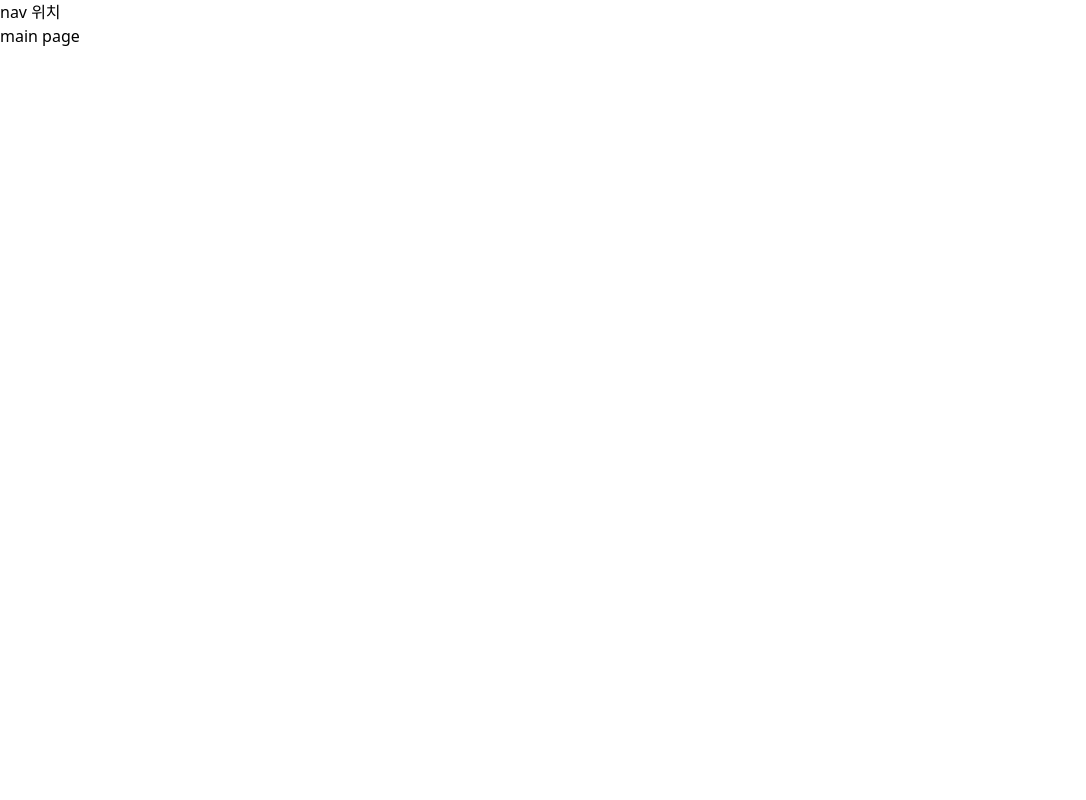
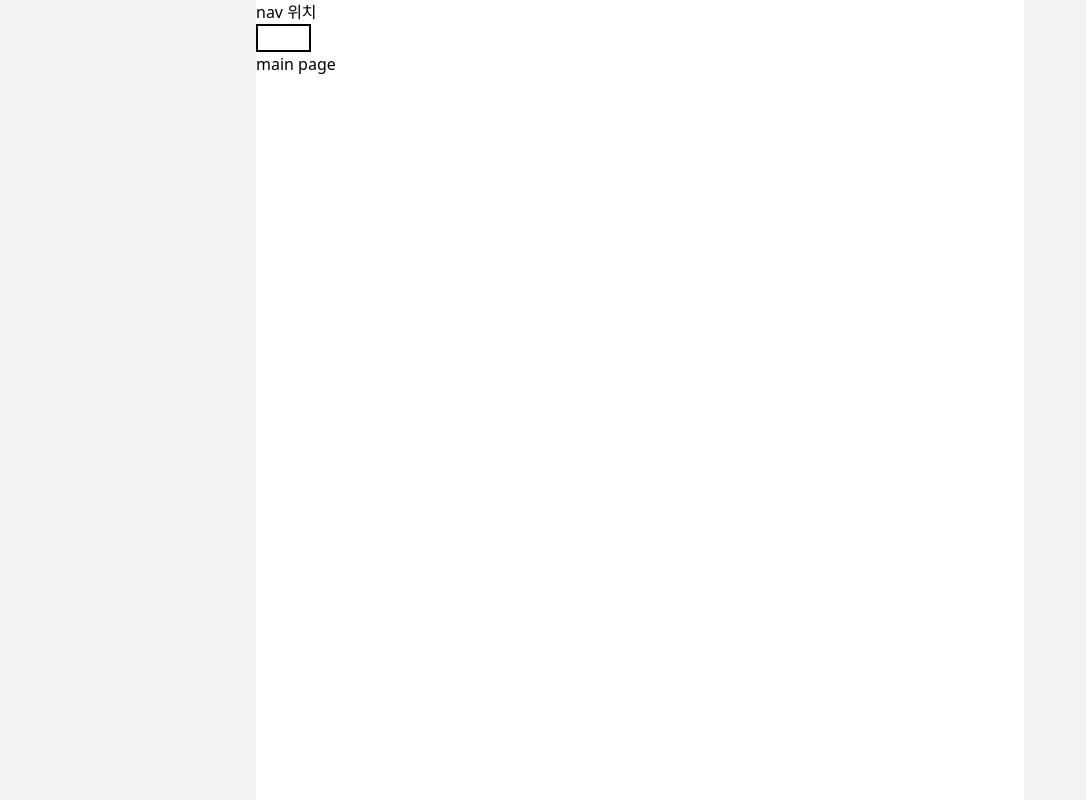
Before and after one commit to share-dev24/GoodEDay, a React (Vite) app: page / in a window 1280 px wide. Shown: the whole page, without its empty margins (0-1086 px from the left). Built offline with nearby package versions, Linux system fonts and the light colour scheme.

Commit message:
style: "Container 컴포넌트"
넓이: 768px
정렬: 중앙
배경색: 여백 - gray / 중앙 - white

```diff
--- a/src/components/Layout.tsx
+++ b/src/components/Layout.tsx
@@ -1,10 +1,15 @@
 import { Outlet } from 'react-router-dom';
+import BasicButton from './common/BasicButton';
+import Container from './common/Container';
 
 export default function Layout() {
   return (
     <>
-      <nav>nav 위치</nav>
-      <Outlet />
+      <Container>
+        <nav>nav 위치</nav>
+        <BasicButton text="button" />
+        <Outlet />
+      </Container>
     </>
   );
 }
--- /dev/null
+++ b/src/components/common/BasicButton.tsx
@@ -0,0 +1,16 @@
+interface IBasicButton {
+    text: string;
+}
+
+//p-3 inline-flex items-center text - sm font - semibold rounded - lg bg - gradient - to - r from - secondary to - primary disabled: opacity - 50
+
+
+export default function BasicButton({ text }: IBasicButton) {
+    return (
+        <button type='button' className='p-3 border-2 border-gradient-to-r'>
+            <span className='text-white'>
+                {text}
+            </span>
+        </button>
+    )
+}
--- /dev/null
+++ b/src/components/common/Container.tsx
@@ -0,0 +1,13 @@
+import { ReactNode } from 'react';
+
+interface ContainerProps {
+    children: ReactNode;
+}
+
+export default function Container({ children }: ContainerProps) {
+    return (
+        <main className='min-h-screen flex justify-center bg-gray'>
+            <div className='w-[768px] bg-white'>{children}</div>
+        </main>
+    )
+}
```
